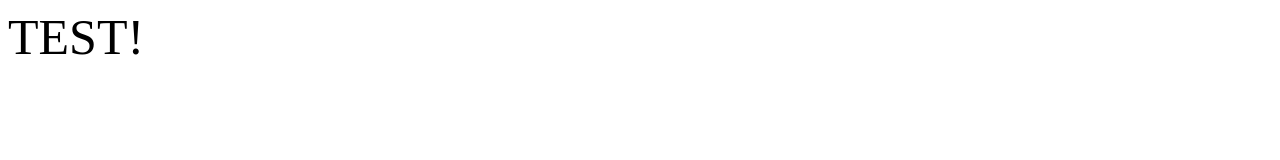
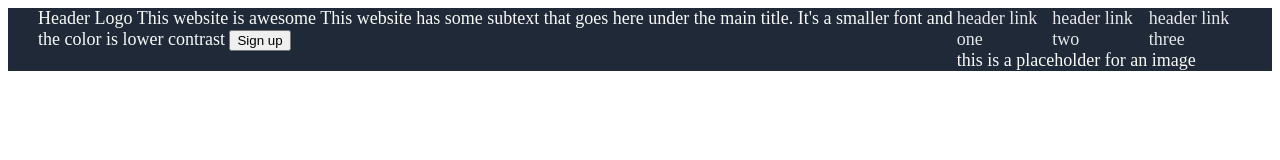
Before and after one commit to ossianhempel/odin-landing-page, a plain HTML site: page index.html in a window 1280 px wide. Drawn offline with Linux system fonts and the light colour scheme.

Commit message:
Add all text and elements for header.

```diff
--- a/index.html
+++ b/index.html
@@ -7,7 +7,43 @@
     <title>Landing Page</title>
     <link rel="stylesheet" href="./style.css"></link>
 </head>
-<body>
-    TEST!
+<body class="site">
+
+    <div id="header">
+        <div class="header left">
+            Header Logo
+            This website is awesome
+            This website has some subtext that goes here under the main title. It's a smaller font and the color is lower contrast
+            <button>Sign up</button>
+        </div>
+        <div class="header right">
+        <ul>
+            <li><a href="">header link one</a></li>
+            <li><a href="">header link two</a></li>
+            <li><a href="">header link three</a></li>
+        </ul>
+        <!-- <img class="header-image" src=""> -->
+        <div class="image-placeholder">this is a placeholder for an image</div>
+        </div>
+    </div>
+    <div id="main">
+
+        <div class="section text">
+
+        </div>
+        <div class="section information">
+
+        </div>
+        <div class="section quote">
+
+        </div>
+        <div class="section cta">
+
+        </div>
+    </div>
+    <div id="footer">
+
+    </div>
+
 </body>
 </html>
--- a/style.css
+++ b/style.css
@@ -1,3 +1,34 @@
-body {
-    font-size: 50px;
+.site {
+    display: flex;
+    flex-direction: column;
+    min-height: 100vh;
 }
+
+#header {
+   background-color: #1f2937;
+   font-size: 18px;
+   color: #f9faf8;
+   display: flex;
+   justify-content: space-between;
+   padding: 0 30px;
+}
+
+ul {
+    display: flex;
+    list-style-type: none;
+    margin: 0;
+    padding: 0;
+    gap: 10px;
+}
+
+
+a {
+    text-decoration: none;
+    color: #e5e7eb;
+    font-size: 18px;
+
+}
+
+#main {
+    flex: 1;
+}
```
